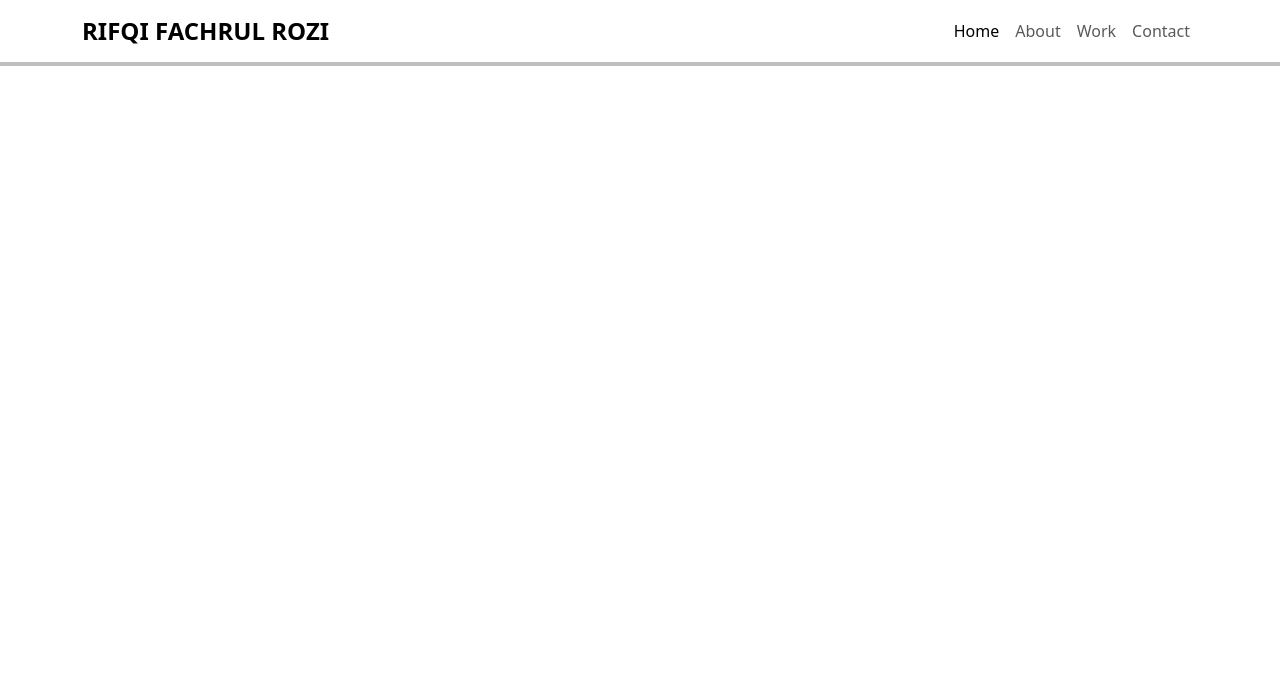
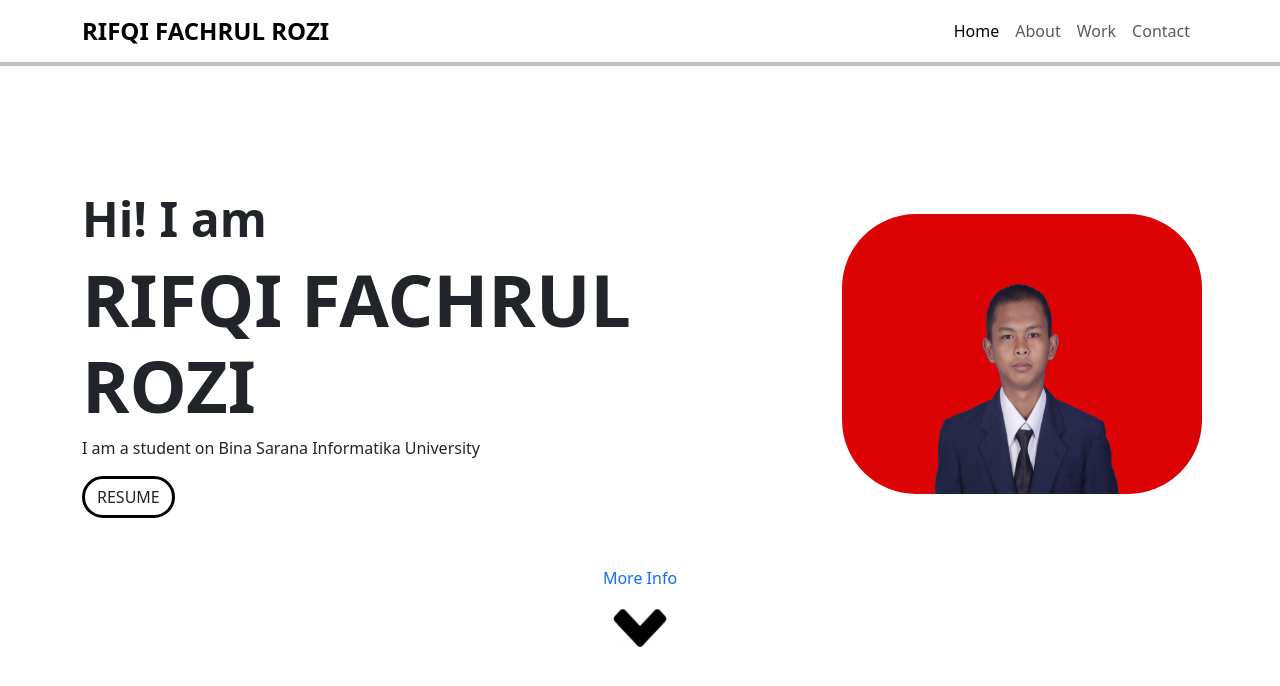
Before and after one commit to GitSqy01/Portofolio, a plain HTML site: page index.html in a window 1280 px wide. Drawn offline with nearby package versions, Linux system fonts and the light colour scheme.

Commit message:
add home

```diff
--- a/index.html
+++ b/index.html
@@ -32,6 +32,24 @@
     </div>
   </div>
   </nav>
+  <section id="home" class="home container">
+    <div class="row d-flex align-items-center">
+      <div class="col-8">
+        <h3 class="fw-semibold">Hi! I am</h3>
+        <h1 class="fw-bold">RIFQI FACHRUL ROZI</h1>
+        <p>I am a student on Bina Sarana Informatika University</p>
+        <a class="btn" href="images/RIFQI.png"download>RESUME</a>
+      </div>
+      <div class="rifqi col-4">
+        <img src="images/RIFQI.png" alt="Rifqi">
+      </div>
+    </div>
+    <div class="arrow w-100 d-flex align-items-center flex-column mt-5">
+      <a class="text-decoration-none" href="#about">More Info</a>
+      <img id="arrow" class="mt-2" src="images/arrow.png" alt="arrow">
+
+    </div>
+  </section>
 
     <script src="https://cdn.jsdelivr.net/npm/@popperjs/core@2.11.8/dist/umd/popper.min.js" integrity="sha384-I7E8VVD/ismYTF4hNIPjVp/Zjvgyol6VFvRkX/vR+Vc4jQkC+hVqc2pM8ODewa9r" crossorigin="anonymous"></script>
     <script src="https://cdn.jsdelivr.net/npm/bootstrap@5.3.1/dist/js/bootstrap.min.js" integrity="sha384-Rx+T1VzGupg4BHQYs2gCW9It+akI2MM/mndMCy36UVfodzcJcF0GGLxZIzObiEfa" crossorigin="anonymous"></script>
--- a/style.css
+++ b/style.css
@@ -1,4 +1,44 @@
+section{
+    padding-top: 128px;
+}
+.btn{
+    border: 3px solid black;
+    border-radius: 24px;
+}
+.btn:hover{
+    border: 3px solid black;
+    background-color: black;
+    color: white;
+}
 .navbar {
     background-color: white;
     box-shadow: 0 0 0 4px rgba(0, 0, 0, 0.25);
 }
+.home h1{
+    font-size: 72px;
+}
+.home h3{
+    font-size: 48px;
+}
+.home .rifqi img{
+    width: 360px;
+    height: 280px;
+    border-radius:74px ;
+}
+.home .arrow img{
+    width: 60px;
+}
+#arrow{
+    animation:1s upDown infinite;
+}
+@keyframes upDown {
+    0%{
+        transform: translateY(0);
+    }
+    50%{
+        transform: translateY(24px);
+    }
+    100%{
+        transform: translateY(0);
+    }
+}
```
Also changed, not shown: images/arrow.png (added).
